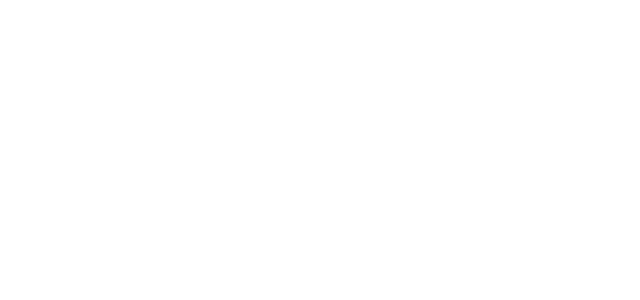
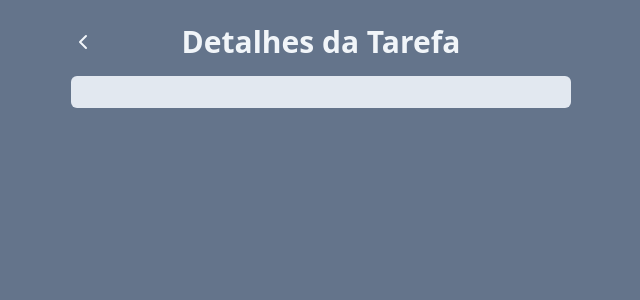
Before and after one commit to leonamlvs/react-task-manager, a React (Vite) app: page /tasks in a window 1280 px wide. Shown: the top 300 px of the page, without its empty margins (319-959 px from the left). Built offline with nearby package versions, Linux system fonts and the light colour scheme.

Commit message:
feat: implement navigation to task details page with query parameters

```diff
--- a/src/components/Tasks.jsx
+++ b/src/components/Tasks.jsx
@@ -1,6 +1,16 @@
 import { ChevronRightIcon, TrashIcon } from 'lucide-react'
+import { useNavigate } from 'react-router-dom'
 
 function Tasks({ tasks, onTaskClick, onTaskDelete }) {
+  const navigate = useNavigate()
+
+  function handleTaskDetailsClick(task) {
+    const query = new URLSearchParams()
+    query.set('title', task.title)
+    query.set('description', task.description)
+    navigate(`/tasks?${query.toString()}`)
+  }
+
   return (
     <ul className="space-y-4 rounded-md bg-slate-200 p-6 shadow">
       {tasks.map((task) => (
@@ -10,7 +20,9 @@
             className={`w-full rounded-md bg-slate-400 p-2 text-left text-white ${task.isCompleted ? 'line-through' : ''}`}>
             {task.title}
           </button>
-          <button className="rounded-md bg-slate-400 p-2 text-white">
+          <button
+            onClick={() => handleTaskDetailsClick(task)}
+            className="rounded-md bg-slate-400 p-2 text-white">
             <ChevronRightIcon />
           </button>
           <button
--- a/src/pages/TaskPage.jsx
+++ b/src/pages/TaskPage.jsx
@@ -1,2 +1,33 @@
-function TaskPage() {}
+import { ChevronLeftIcon } from 'lucide-react'
+import { useNavigate, useSearchParams } from 'react-router-dom'
+
+function TaskPage() {
+  const navigate = useNavigate()
+  const [searchParams] = useSearchParams()
+  const title = searchParams.get('title')
+  const description = searchParams.get('description')
+
+  return (
+    <div className="flex h-screen w-screen justify-center bg-slate-500 p-6">
+      <div className="w-[500px] space-y-4">
+        <div className="flex justify-center relative">
+          <button
+            onClick={() => navigate(-1)}
+            className="absolute left-0 top-0 bottom-0 text-slate-100">
+            <ChevronLeftIcon />
+          </button>
+          <h1 className="text-3xl text-slate-100 font-bold text-center">
+            Detalhes da Tarefa
+          </h1>
+        </div>
+
+        <div className="bg-slate-200 p-4 rounded-md">
+          <h2 className="text-xl text-slate-600 font-bold">{title}</h2>
+          <p className="text-slate-600">{description}</p>
+        </div>
+      </div>
+    </div>
+  )
+}
+
 export default TaskPage
```
